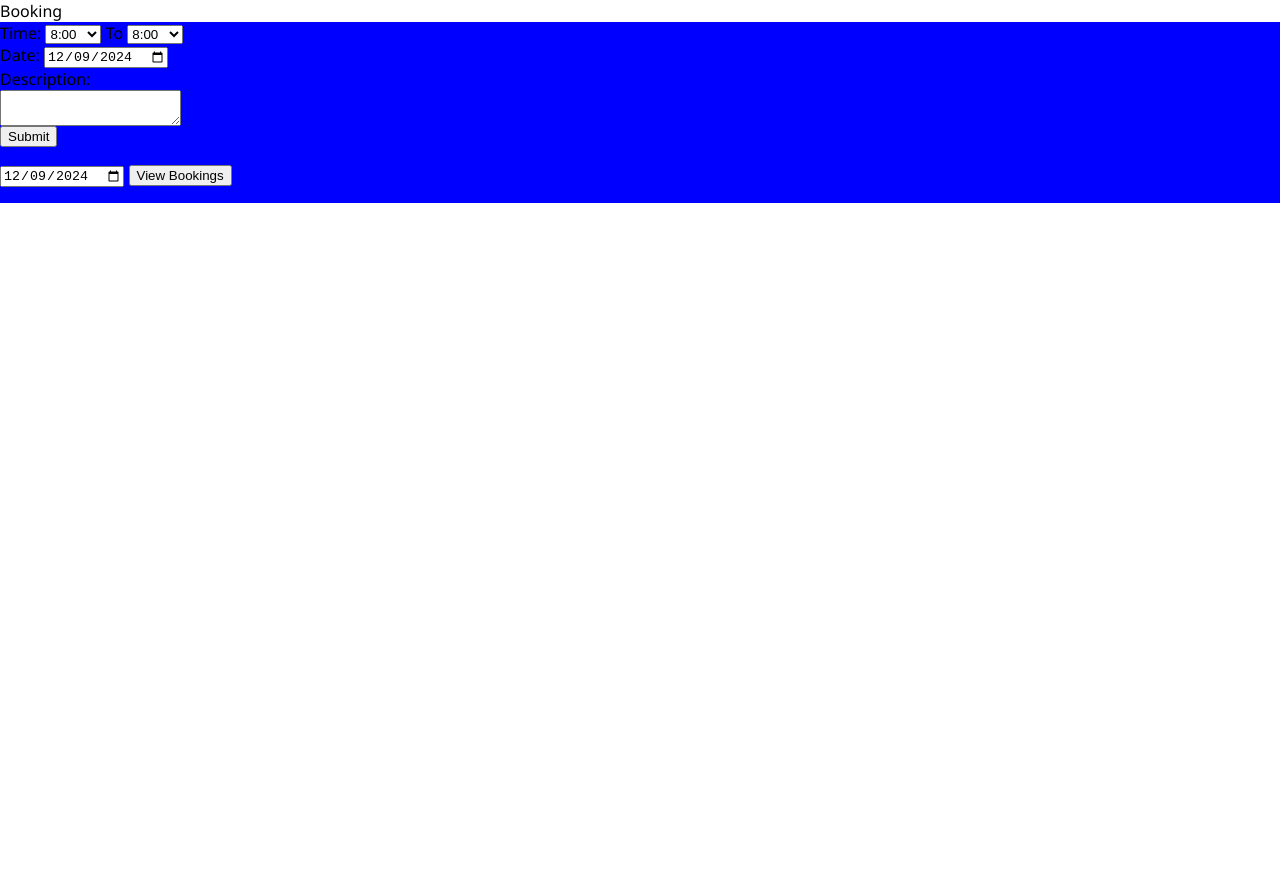
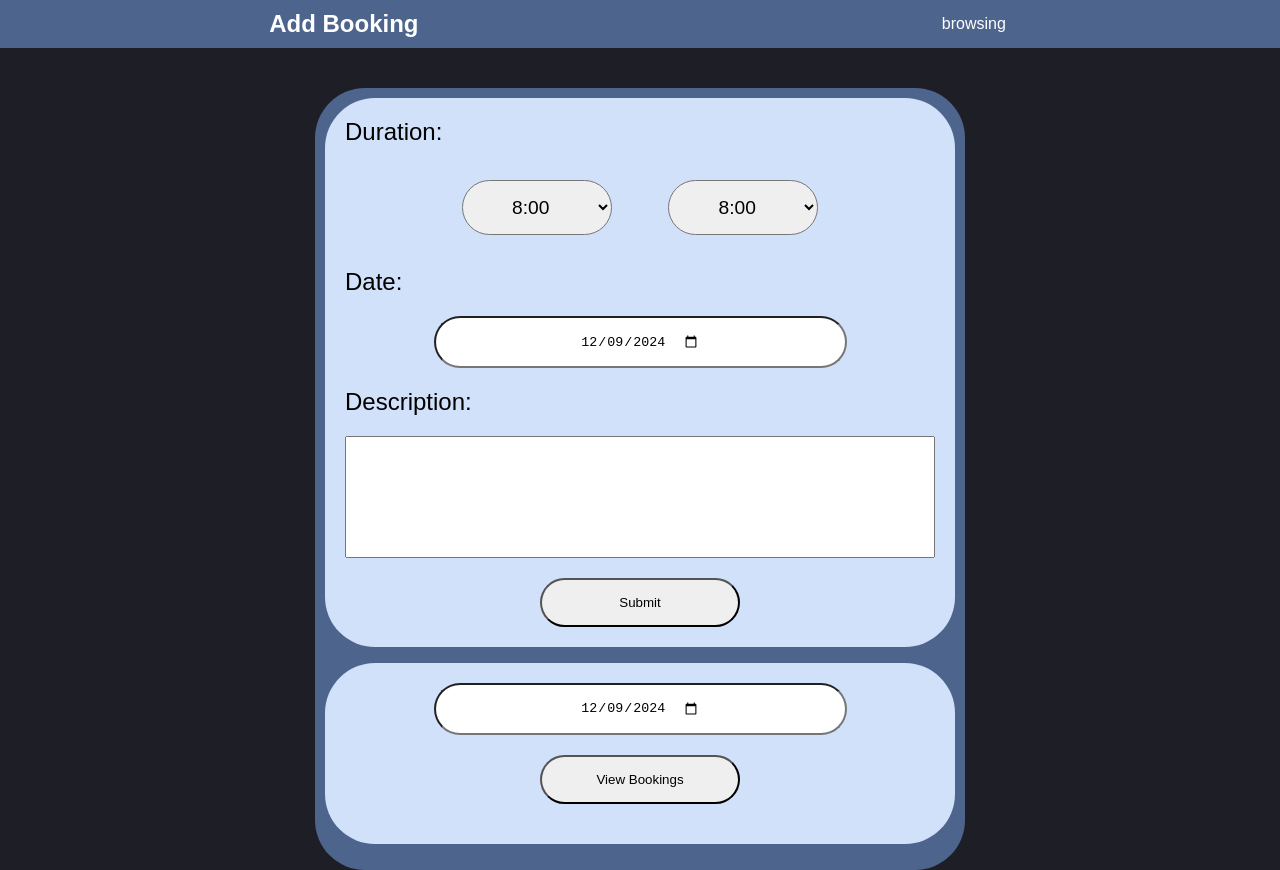
Before and after one commit to another4433/itcs333-project, a PHP site: page /booking.php in a window 1280 px wide. Before the commit the page ends 800 px from the top, so only its background shows below. Run offline with PHP 8.4, Linux system fonts and the light colour scheme.

Commit message:
Added styling to booking.php page, and linked it to browsing.php

```diff
--- a/Project/booking.css
+++ b/Project/booking.css
@@ -3,33 +3,149 @@
 }
 
 html {
-  font-family: 'Segoe UI', Tahoma, Geneva, Verdana, sans-serif;
+font-family: Arial, sans-serif;
 }
 
 body {
+  background-color: #1E1F26;
+  display: flex;
+  flex-direction: column;
+  align-items: center;
   margin: 0;
+  gap: 40px;
 }
 
+nav {
+  display: flex;
+  flex-direction: row;
+  flex-wrap: wrap;
+  align-items: center;
+  justify-content: space-around;
+  width: 100%;
+  background-color: #4D648D;
+  padding: 10px;
+}
+
+nav h2 {
+  color: white;
+  margin: 0;
+
+}
+nav a {
+  text-decoration: none;
+  color: #fff;
+  padding: 5px;
+  border-radius: 50px;
+}
+
+nav a:hover{
+  background-color: #D0E1F9;
+  color: #1E1F26;
+}
 
 main {
   display: flex;
   flex-direction: column;
-  background-color: blue;
+  align-items: center;
+  background-color: #4D648D;
   width: 100%;
+  max-width: 650px;
+  padding: 10px;
+  margin: 0 auto;
+  border-radius: 50px;
+}
+
+.bookingForm{
+  display: flex;
+  flex-direction: column;
+  background-color: #D0E1F9;
+  gap: 20px;
+  width: 100%;
+  padding: 20px;
+  border-radius: 50px;
+}
+
+.duration {
+  width: 70%;
   margin: 0 auto;
 }
+
+label {
+  font-size: 1.5rem;
+}
+
+input, select {
+  padding: 15px;
+  border-radius: 50px;
+}
+
+select {
+  width: 150px;
+  text-align: center;
+  font-size: 1.2rem;
+}
+
+input[type='date'] {
+  display: flex;
+  align-items: center;
+  justify-content: center;
+  width: 70%;
+  margin: 0 auto;
+}
+
+
+.duration {
+  display: flex;
+  flex-direction: row;
+  justify-content: space-around;
+  height: 20%;
+  align-items: center;
+}
+
+textarea {
+  height: 150px;
+  font-size: 1.2rem;
+  resize: none;
+}
+
+input[type="submit"] {
+  width: 200px;
+  margin: 0 auto;
+}
+
+.timelineTable {
+  display: flex;
+  flex-direction: column;
+  background-color: #D0E1F9;
+  border-radius: 50px;
+  width: 100%;
+  padding: 20px;
+  border-radius: 50px;
+}
+
+.timelineTable input[type='date'], .timelineTable input[type='submit'] {
+  margin-bottom: 20px;
+}
+
 
 .hour {
   display: flex;
   flex-direction: row;
   border-bottom: 2px solid black;
+  border-right: 2px solid black;
+  border-left: 2px solid black;
   width: 100%;
   height: 40px;
-  background-color: red;
+  background: gray;
+}
+
+.hour:first-of-type {
+  border-top: 2px solid black;
 }
 
 .time {
-  width:5%;
+  width:10%;
+  min-width: 39px;
   height: 100%;
   background-color: orange;
 }
@@ -37,9 +153,8 @@ main {
 .timeSpan {
   display: flex;
   flex-flow: column;
-  width: 95%;
+  width: 90%;
   height:100%;
-  background-color: green;
 }
 
 .hour .time h1 {
@@ -60,13 +175,6 @@ main {
   height: 50%;
 }
 
-.firstHalfBooked {
-  background-image: linear-gradient(to top, transparent 50%, blue 50%);
+.booked {
+  background-color: #4D648D;
 }
-.secondHalfBooked {
-  background-image: linear-gradient(to top, blue 50%, transparent 50%);
-}
-
-.booked {
-  background-color: blue;
-}
--- a/Project/booking.php
+++ b/Project/booking.php
@@ -173,38 +173,37 @@ function addBooking() {
   <title>Booking</title>
 </head>
 <body>
-  <p><?=addBooking()?></p>
-  <header>Booking</header>
+    <nav>
+      <h2>Add Booking</h2>
+      <a href="browsing.php">browsing</a>
+    </nav>
+    <?=addBooking()?>
   <main>
-    <section class="bookingForm">
-      <form action="booking.php" method="POST">
-        <label>Time:
-          <select name="startTime">
+    <form class="bookingForm" action="booking.php" method="POST">
+      <label>Duration: </label>
+      <div class="duration">
+        <select id="startTime" name="startTime">
           <?=printTimes()?>
         </select>
-          <span>To</span>
         <select name="endTime">
           <?=printTimes()?>
         </select>
-        </label><br>
-        <label>Date:
-          <input type="date" name="date" min="<?=date("Y-m-d")?>" value="<?=date("Y-m-d")?>" required/>
-        </label><br>
-        <label>Description:<br>
-          <textarea name="description"></textarea>
-        </label><br>
+      </div>
+      <label for="date">Date:</label>
+      <div class="date">
+        <input type="date" id="date" name="date" min="<?=date("Y-m-d")?>" value="<?=date("Y-m-d")?>" required/>
+      </div>
+      <label for="description">Description:</label>
+      <textarea id="description" name="description"></textarea>
       <input type="hidden" name="requestType" value="addBooking">
       <input type="submit" value="Submit"/>
     </form>
-    </section>
-    <section class="timelineTable">
-      <form action="booking.php" method="POST">
+    <form class="timelineTable" action="booking.php" method="POST">
       <input type="date" name="date" min="<?=date("Y-m-d")?>" value="<?=date("Y-m-d")?>"/>
       <input type="hidden" name="requestType" value="generateTimeline">
       <input type="submit" value="View Bookings"/>
+      <?=printTimeline()?>
     </form>
-      <?=printTimeline()?>
-    </section>
   </main>
 </body>
 </html>
```
Lines whose indentation alone changed are shown as unchanged.
